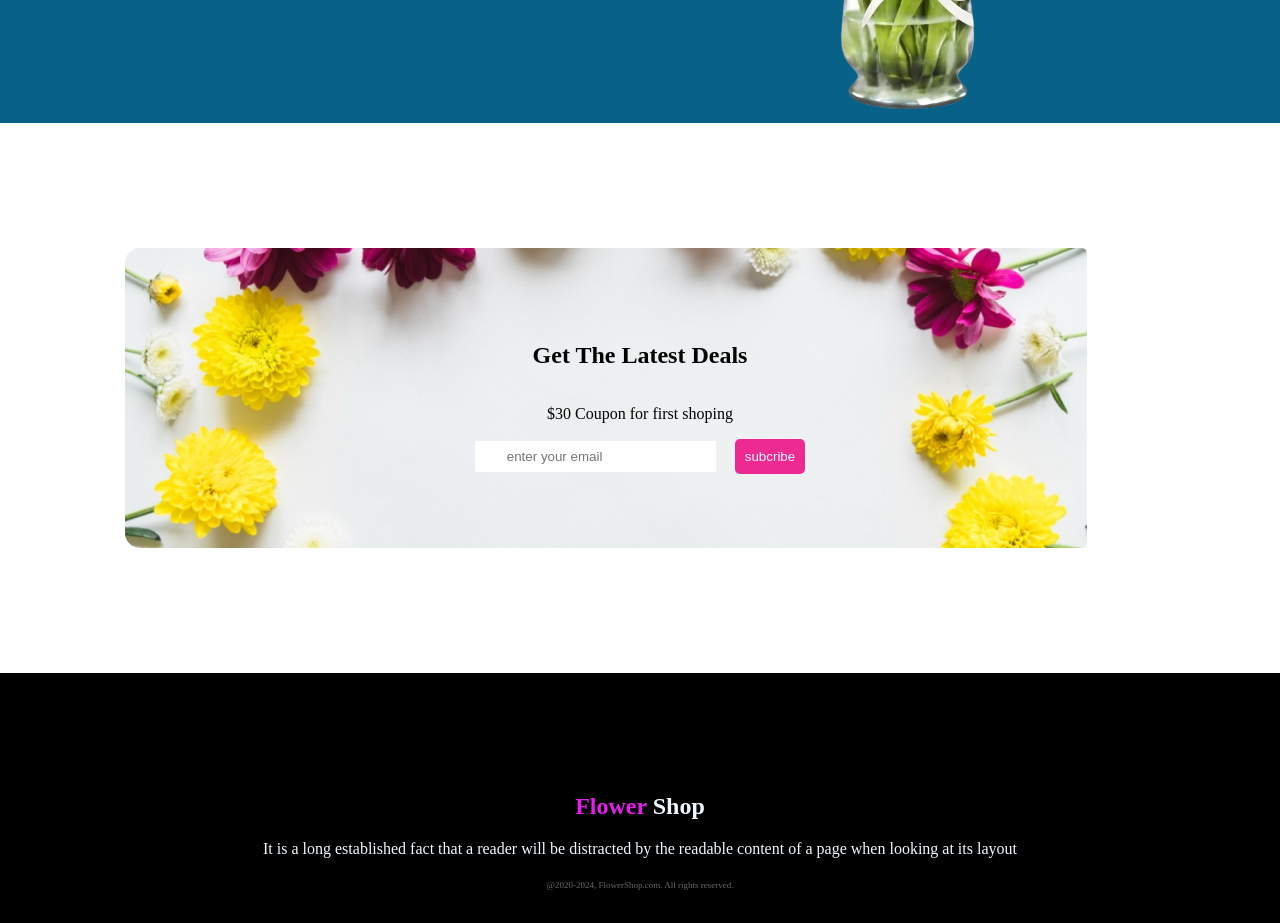
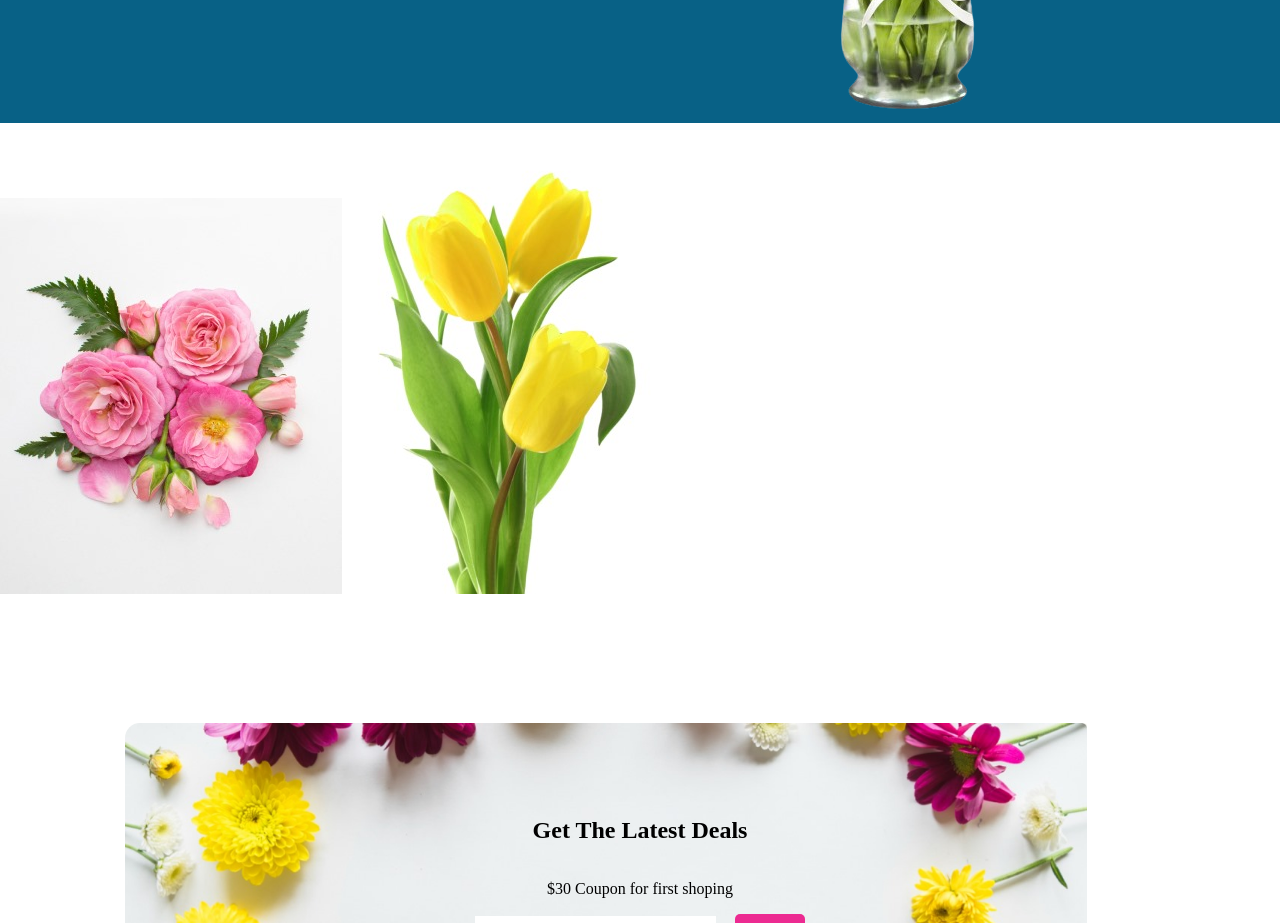
Before and after one commit to sanzida112/Pratice-Project-2, a plain HTML site: page index.html in a window 1280 px wide. Shown: the part 1760-2683 px from the top of the page. Drawn offline with Linux system fonts and the light colour scheme.

Commit message:
two image add

```diff
--- a/index.html
+++ b/index.html
@@ -81,8 +81,11 @@
         </div>
         <div><img src="images/img_6-removebg-preview.png" alt=""></div>
     </section>
-
-
+<!-- four img -->
+<section>
+<img src="images/img 4.jpg" alt="">
+<img src="images/img 10.jpg" alt="">
+</section>
     <!-- The leatest Deals -->
     <section id="The-Latest-Deals">
         <h2>Get The Latest Deals</h2>
```
